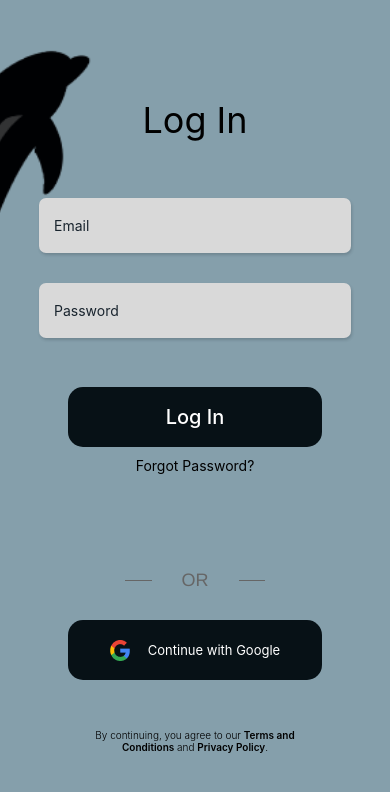
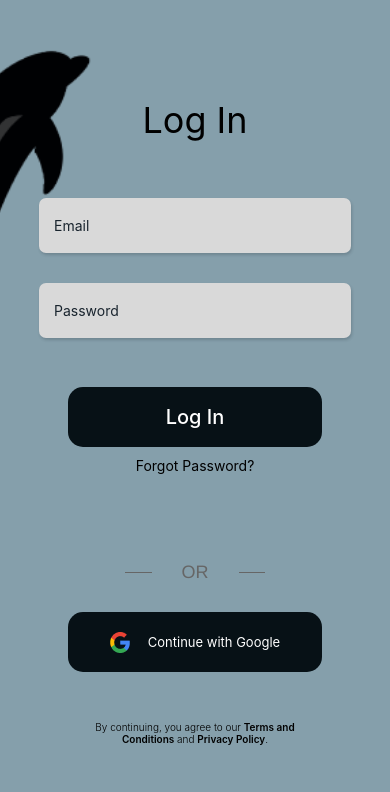
Before and after one commit to glin18/journal-app, a React Native app: screen /Login in a window 390 px wide. Shown: the top 792 px of the page. Built offline with nearby package versions, Linux system fonts and the light colour scheme.

Commit message:
Adjust OR container margin

```diff
--- a/screens/Login.tsx
+++ b/screens/Login.tsx
@@ -95,7 +95,7 @@ const styles = StyleSheet.create({
     justifyContent: "center",
     alignItems: "center",
     gap: 30,
-    marginTop: "22%",
+    marginTop: "20%",
   },
   orText: {
     color: "#666666",
```
